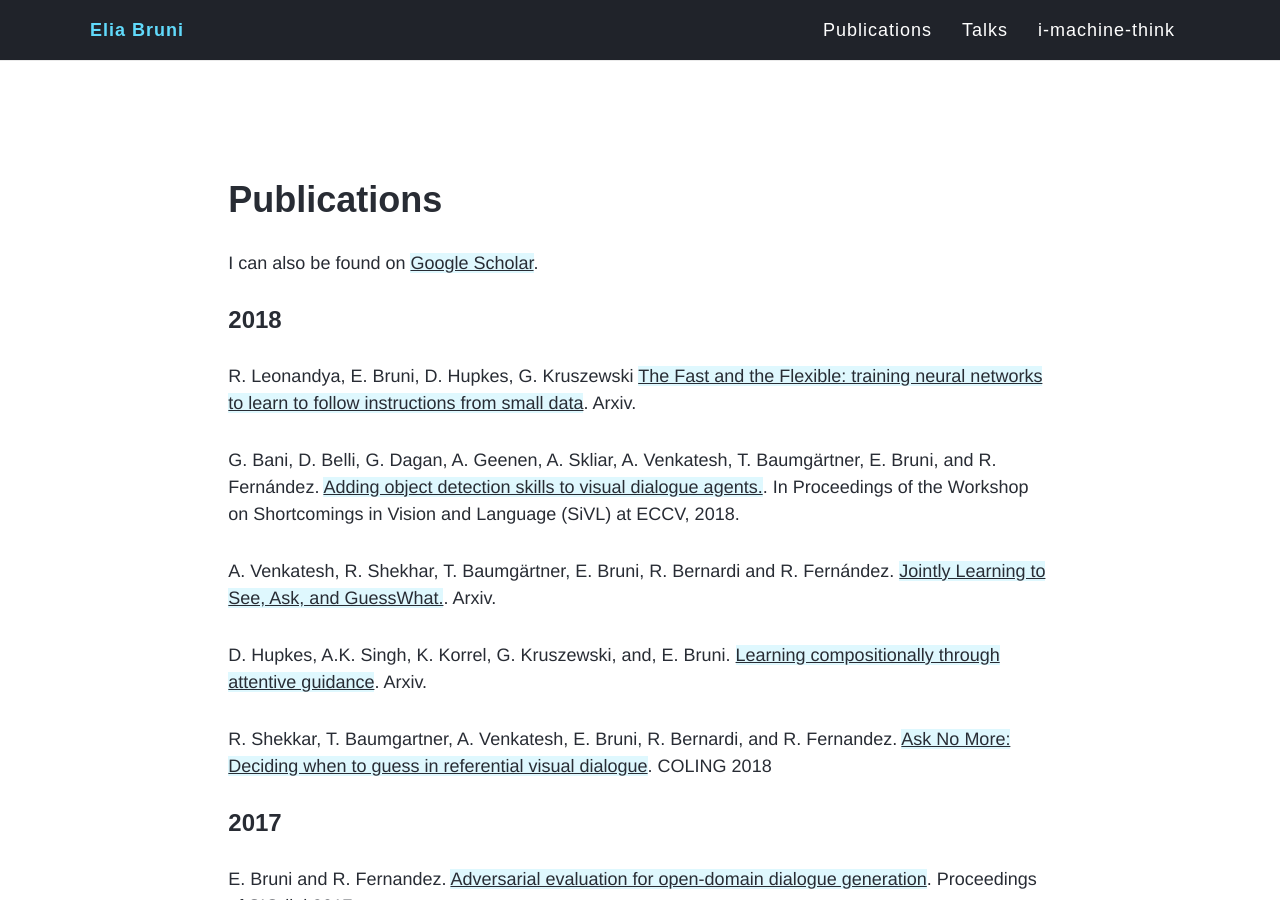
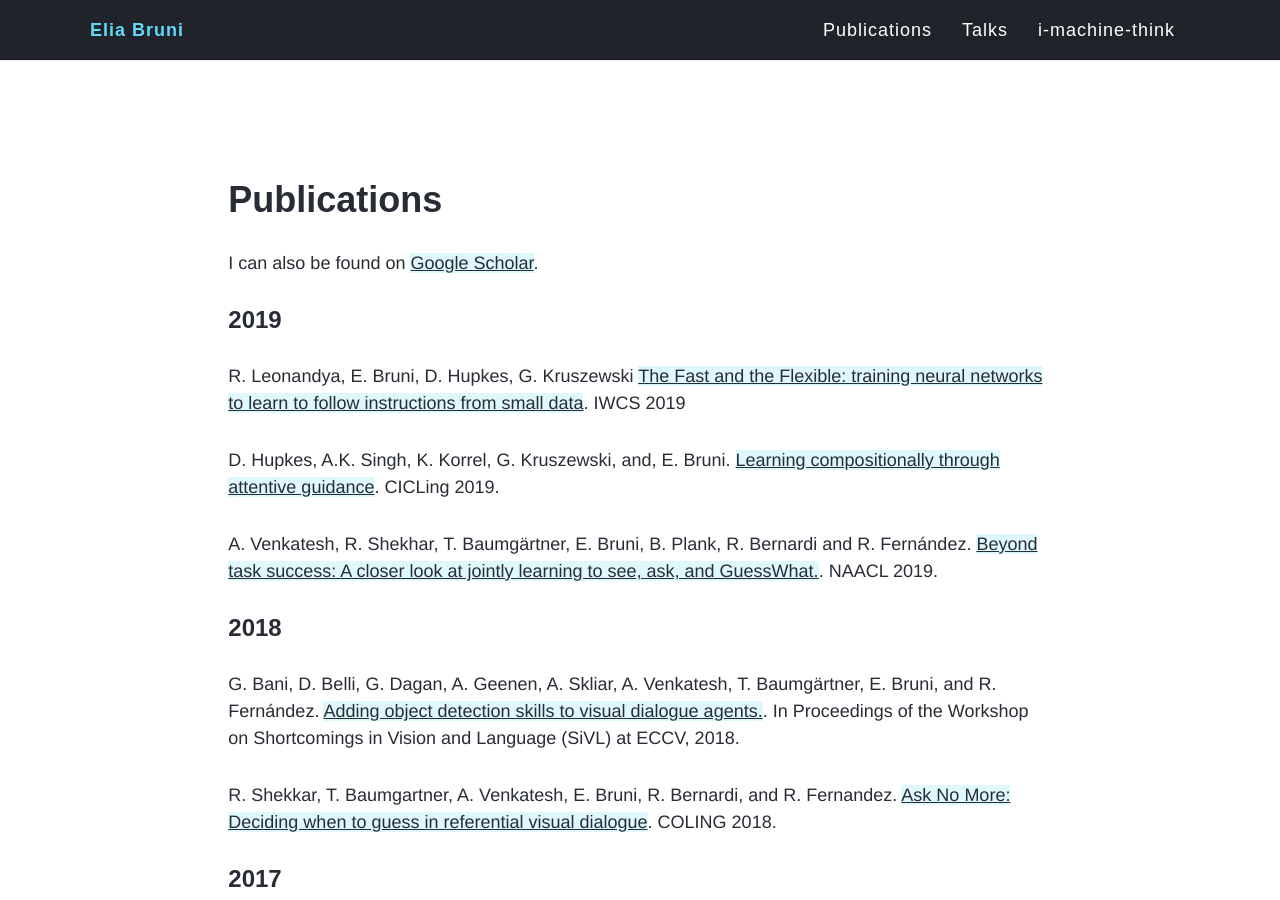
Before and after one commit to eliabruni/eliabruni.github.io, a Jekyll site: the page built from publications.md, in a window 1280 px wide and 900 px high. Built offline with Jekyll 4.4.1, drawn with Linux system fonts in a browser that asks for light colours; nearby versions of some CDN libraries.

Commit message:
ADD PUBS

```diff
--- a/publications.md
+++ b/publications.md
@@ -7,23 +7,26 @@ title: ""
 
 I can also be found on [Google Scholar](https://scholar.google.com/citations?user=Oyb3NYgAAAAJ&hl=en).
 
-### 2018
+### 2019
 
 R. Leonandya, E. Bruni, D. Hupkes, G. Kruszewski [The Fast and the Flexible: training neural networks
-to learn to follow instructions from small data](https://arxiv.org/pdf/1809.06194.pdf). Arxiv.
+to learn to follow instructions from small data](https://arxiv.org/pdf/1809.06194.pdf). IWCS 2019
+
+D. Hupkes, A.K. Singh, K. Korrel, G. Kruszewski, and, E. Bruni. [Learning compositionally
+through attentive guidance](https://arxiv.org/pdf/1805.09657.pdf). CICLing 2019.
+
+A. Venkatesh, R. Shekhar, T. Baumgärtner, E. Bruni, B. Plank, R. Bernardi and R. Fernández.
+[Beyond task success: A closer look at jointly learning to see, ask, and
+GuessWhat.](). NAACL 2019.
+
+### 2018
 
 G. Bani, D. Belli, G. Dagan, A. Geenen, A. Skliar, A. Venkatesh, T. Baumgärtner, E. Bruni, and R. Fernández.
 [Adding object detection skills to visual dialogue agents.](https://staff.fnwi.uva.nl/r.fernandezrovira/papers/2018/BaniEtal-sivl2018.pdf).
 In Proceedings of the Workshop on Shortcomings in Vision and Language (SiVL) at ECCV, 2018.
 
-A. Venkatesh, R. Shekhar, T. Baumgärtner, E. Bruni, R. Bernardi and R. Fernández.
-[Jointly Learning to See, Ask, and GuessWhat.](https://arxiv.org/pdf/1809.03408.pdf). Arxiv.
-
-D. Hupkes, A.K. Singh, K. Korrel, G. Kruszewski, and, E. Bruni. [Learning compositionally
-through attentive guidance](https://arxiv.org/pdf/1805.09657.pdf). Arxiv.
-
 R. Shekkar, T. Baumgartner, A. Venkatesh, E. Bruni, R. Bernardi, and R. Fernandez. [Ask No More: Deciding when
-to guess in referential visual dialogue](https://arxiv.org/pdf/1805.06960.pdf). COLING 2018
+to guess in referential visual dialogue](https://arxiv.org/pdf/1805.06960.pdf). COLING 2018.
 
 ### 2017
 E. Bruni and R. Fernandez. [Adversarial evaluation for open-domain
```
Also changed, not shown: index.md (+1 -2 lines), talks.md (+2 -3 lines).
